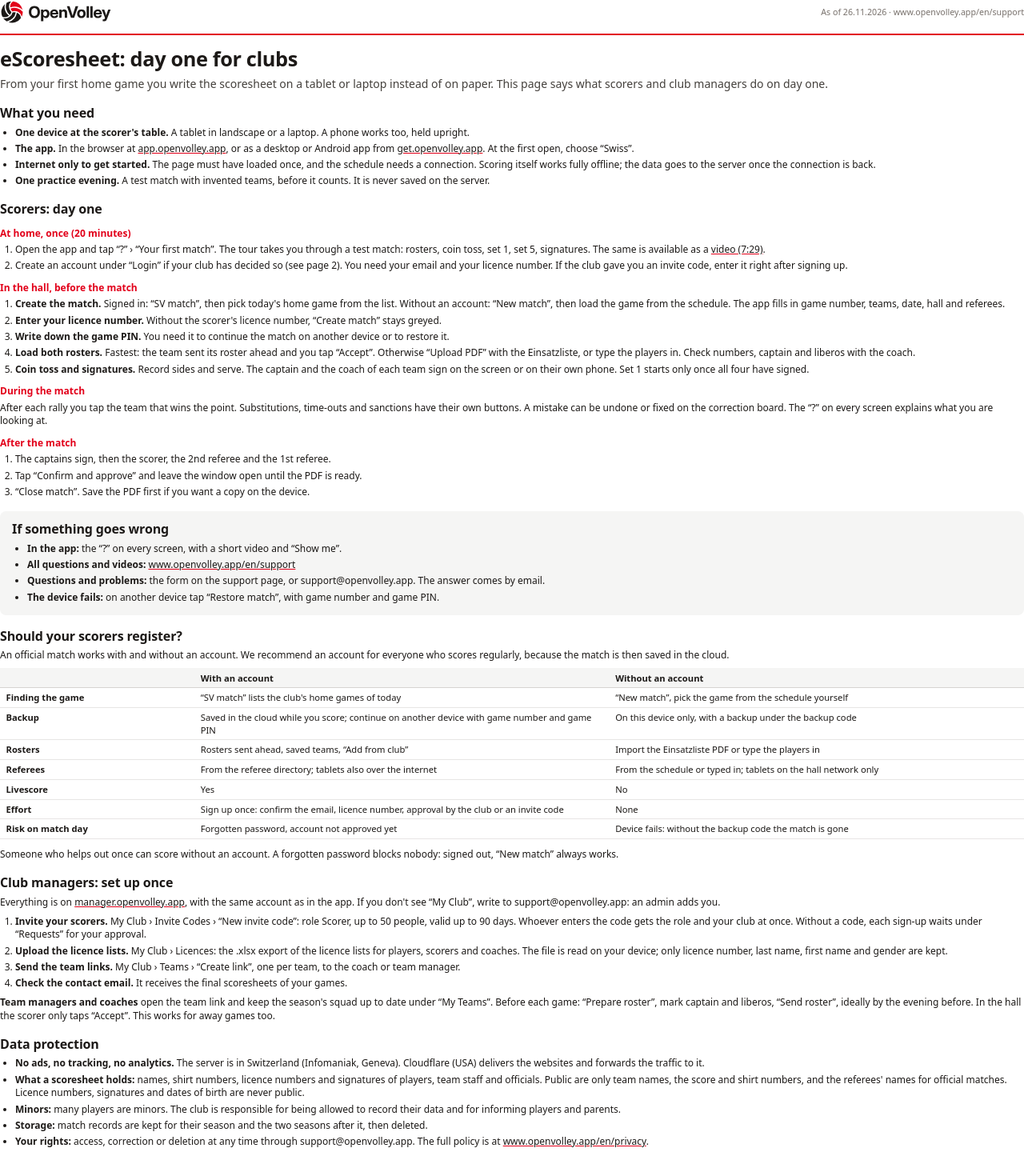
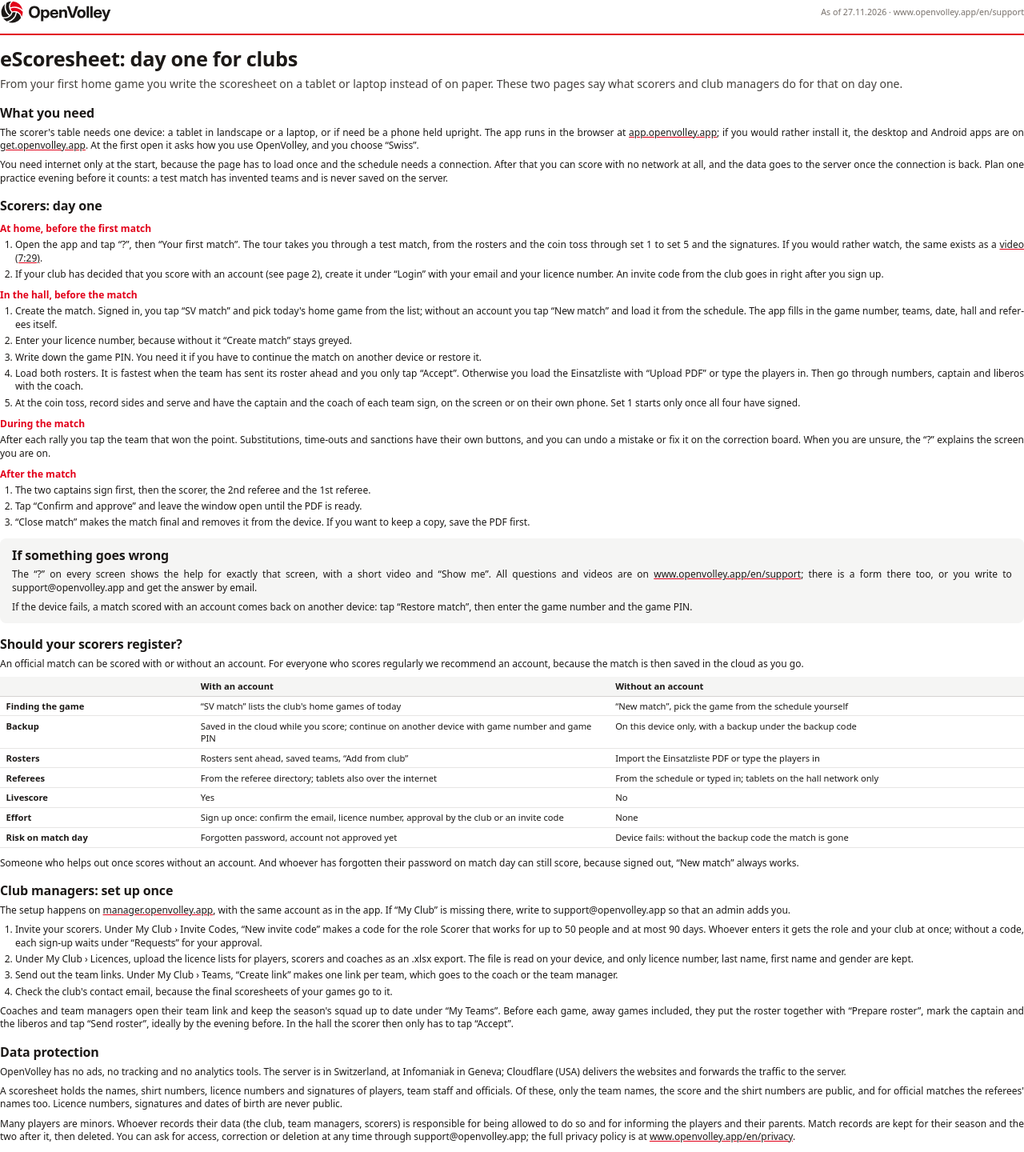
Before and after one commit to Lucanepa/openvolley_home, a website: page support/guides/src/club-day-one-en.html in a window 1280 px wide. Shown: the whole page at 80% size. Drawn offline with Linux system fonts and the light colour scheme; a web font is replaced by a local one.

Commit message:
support: club guide in plainer sentences, justified text
Running text instead of labelled bullets; the invented "20 minutes" is gone;
restoring after a device failure is said to need an account.

Co-Authored-By: Claude Fable 5.2 <noreply@anthropic.com>

```diff
--- a/support/guides/src/club-day-one-en.html
+++ b/support/guides/src/club-day-one-en.html
@@ -6,58 +6,50 @@
 <link rel="stylesheet" href="club-day-one.css">
 </head>
 <body>
-<header><img src="../../../assets/brand/openvolley-lockup.svg" alt="OpenVolley"><span>As of 26.11.2026 · www.openvolley.app/en/support</span></header>
+<header><img src="../../../assets/brand/openvolley-lockup.svg" alt="OpenVolley"><span>As of 27.11.2026 · www.openvolley.app/en/support</span></header>
 
 <h1>eScoresheet: day one for clubs</h1>
-<p class="lead">From your first home game you write the scoresheet on a tablet or laptop instead of on paper. This page says what scorers and club managers do on day one.</p>
+<p class="lead">From your first home game you write the scoresheet on a tablet or laptop instead of on paper. These two pages say what scorers and club managers do for that on day one.</p>
 
 <h2>What you need</h2>
-<ul>
-<li><b>One device at the scorer's table.</b> A tablet in landscape or a laptop. A phone works too, held upright.</li>
-<li><b>The app.</b> In the browser at <a href="https://app.openvolley.app">app.openvolley.app</a>, or as a desktop or Android app from <a href="https://get.openvolley.app">get.openvolley.app</a>. At the first open, choose “Swiss”.</li>
-<li><b>Internet only to get started.</b> The page must have loaded once, and the schedule needs a connection. Scoring itself works fully offline; the data goes to the server once the connection is back.</li>
-<li><b>One practice evening.</b> A test match with invented teams, before it counts. It is never saved on the server.</li>
-</ul>
+<p>The scorer's table needs one device: a tablet in landscape or a laptop, or if need be a phone held upright. The app runs in the browser at <a href="https://app.openvolley.app">app.openvolley.app</a>; if you would rather install it, the desktop and Android apps are on <a href="https://get.openvolley.app">get.openvolley.app</a>. At the first open it asks how you use OpenVolley, and you choose “Swiss”.</p>
+<p>You need internet only at the start, because the page has to load once and the schedule needs a connection. After that you can score with no network at all, and the data goes to the server once the connection is back. Plan one practice evening before it counts: a test match has invented teams and is never saved on the server.</p>
 
 <h2>Scorers: day one</h2>
 
-<h3>At home, once (20 minutes)</h3>
+<h3>At home, before the first match</h3>
 <ol>
-<li>Open the app and tap “?” › “Your first match”. The tour takes you through a test match: rosters, coin toss, set 1, set 5, signatures. The same is available as a <a href="https://www.openvolley.app/en/support#first-match">video (7:29)</a>.</li>
-<li>Create an account under “Login” if your club has decided so (see page 2). You need your email and your licence number. If the club gave you an invite code, enter it right after signing up.</li>
+<li>Open the app and tap “?”, then “Your first match”. The tour takes you through a test match, from the rosters and the coin toss through set 1 to set 5 and the signatures. If you would rather watch, the same exists as a <a href="https://www.openvolley.app/en/support#first-match">video (7:29)</a>.</li>
+<li>If your club has decided that you score with an account (see page 2), create it under “Login” with your email and your licence number. An invite code from the club goes in right after you sign up.</li>
 </ol>
 
 <h3>In the hall, before the match</h3>
 <ol>
-<li><b>Create the match.</b> Signed in: “SV match”, then pick today's home game from the list. Without an account: “New match”, then load the game from the schedule. The app fills in game number, teams, date, hall and referees.</li>
-<li><b>Enter your licence number.</b> Without the scorer's licence number, “Create match” stays greyed.</li>
-<li><b>Write down the game PIN.</b> You need it to continue the match on another device or to restore it.</li>
-<li><b>Load both rosters.</b> Fastest: the team sent its roster ahead and you tap “Accept”. Otherwise “Upload PDF” with the Einsatzliste, or type the players in. Check numbers, captain and liberos with the coach.</li>
-<li><b>Coin toss and signatures.</b> Record sides and serve. The captain and the coach of each team sign on the screen or on their own phone. Set 1 starts only once all four have signed.</li>
+<li>Create the match. Signed in, you tap “SV match” and pick today's home game from the list; without an account you tap “New match” and load it from the schedule. The app fills in the game number, teams, date, hall and referees itself.</li>
+<li>Enter your licence number, because without it “Create match” stays greyed.</li>
+<li>Write down the game PIN. You need it if you have to continue the match on another device or restore it.</li>
+<li>Load both rosters. It is fastest when the team has sent its roster ahead and you only tap “Accept”. Otherwise you load the Einsatzliste with “Upload PDF” or type the players in. Then go through numbers, captain and liberos with the coach.</li>
+<li>At the coin toss, record sides and serve and have the captain and the coach of each team sign, on the screen or on their own phone. Set 1 starts only once all four have signed.</li>
 </ol>
 
 <h3>During the match</h3>
-<p>After each rally you tap the team that wins the point. Substitutions, time-outs and sanctions have their own buttons. A mistake can be undone or fixed on the correction board. The “?” on every screen explains what you are looking at.</p>
+<p>After each rally you tap the team that won the point. Substitutions, time-outs and sanctions have their own buttons, and you can undo a mistake or fix it on the correction board. When you are unsure, the “?” explains the screen you are on.</p>
 
 <h3>After the match</h3>
 <ol>
-<li>The captains sign, then the scorer, the 2nd referee and the 1st referee.</li>
+<li>The two captains sign first, then the scorer, the 2nd referee and the 1st referee.</li>
 <li>Tap “Confirm and approve” and leave the window open until the PDF is ready.</li>
-<li>“Close match”. Save the PDF first if you want a copy on the device.</li>
+<li>“Close match” makes the match final and removes it from the device. If you want to keep a copy, save the PDF first.</li>
 </ol>
 
 <div class="box">
 <h2>If something goes wrong</h2>
-<ul>
-<li><b>In the app:</b> the “?” on every screen, with a short video and “Show me”.</li>
-<li><b>All questions and videos:</b> <a href="https://www.openvolley.app/en/support">www.openvolley.app/en/support</a></li>
-<li><b>Questions and problems:</b> the form on the support page, or support@openvolley.app. The answer comes by email.</li>
-<li><b>The device fails:</b> on another device tap “Restore match”, with game number and game PIN.</li>
-</ul>
+<p>The “?” on every screen shows the help for exactly that screen, with a short video and “Show me”. All questions and videos are on <a href="https://www.openvolley.app/en/support">www.openvolley.app/en/support</a>; there is a form there too, or you write to support@openvolley.app and get the answer by email.</p>
+<p>If the device fails, a match scored with an account comes back on another device: tap “Restore match”, then enter the game number and the game PIN.</p>
 </div>
 
 <h2 class="page2">Should your scorers register?</h2>
-<p>An official match works with and without an account. We recommend an account for everyone who scores regularly, because the match is then saved in the cloud.</p>
+<p>An official match can be scored with or without an account. For everyone who scores regularly we recommend an account, because the match is then saved in the cloud as you go.</p>
 <table>
 <thead><tr><th></th><th>With an account</th><th>Without an account</th></tr></thead>
 <tbody>
@@ -70,26 +62,21 @@
 <tr><th>Risk on match day</th><td>Forgotten password, account not approved yet</td><td>Device fails: without the backup code the match is gone</td></tr>
 </tbody>
 </table>
-<p>Someone who helps out once can score without an account. A forgotten password blocks nobody: signed out, “New match” always works.</p>
+<p>Someone who helps out once scores without an account. And whoever has forgotten their password on match day can still score, because signed out, “New match” always works.</p>
 
 <h2>Club managers: set up once</h2>
-<p>Everything is on <a href="https://manager.openvolley.app">manager.openvolley.app</a>, with the same account as in the app. If you don't see “My Club”, write to support@openvolley.app: an admin adds you.</p>
+<p>The setup happens on <a href="https://manager.openvolley.app">manager.openvolley.app</a>, with the same account as in the app. If “My Club” is missing there, write to support@openvolley.app so that an admin adds you.</p>
 <ol>
-<li><b>Invite your scorers.</b> My Club › Invite Codes › “New invite code”: role Scorer, up to 50 people, valid up to 90 days. Whoever enters the code gets the role and your club at once. Without a code, each sign-up waits under “Requests” for your approval.</li>
-<li><b>Upload the licence lists.</b> My Club › Licences: the .xlsx export of the licence lists for players, scorers and coaches. The file is read on your device; only licence number, last name, first name and gender are kept.</li>
-<li><b>Send the team links.</b> My Club › Teams › “Create link”, one per team, to the coach or team manager.</li>
-<li><b>Check the contact email.</b> It receives the final scoresheets of your games.</li>
+<li>Invite your scorers. Under My Club › Invite Codes, “New invite code” makes a code for the role Scorer that works for up to 50 people and at most 90 days. Whoever enters it gets the role and your club at once; without a code, each sign-up waits under “Requests” for your approval.</li>
+<li>Under My Club › Licences, upload the licence lists for players, scorers and coaches as an .xlsx export. The file is read on your device, and only licence number, last name, first name and gender are kept.</li>
+<li>Send out the team links. Under My Club › Teams, “Create link” makes one link per team, which goes to the coach or the team manager.</li>
+<li>Check the club's contact email, because the final scoresheets of your games go to it.</li>
 </ol>
-<p><b>Team managers and coaches</b> open the team link and keep the season's squad up to date under “My Teams”. Before each game: “Prepare roster”, mark captain and liberos, “Send roster”, ideally by the evening before. In the hall the scorer only taps “Accept”. This works for away games too.</p>
+<p>Coaches and team managers open their team link and keep the season's squad up to date under “My Teams”. Before each game, away games included, they put the roster together with “Prepare roster”, mark the captain and the liberos and tap “Send roster”, ideally by the evening before. In the hall the scorer then only has to tap “Accept”.</p>
 
 <h2>Data protection</h2>
-<ul>
-<li><b>No ads, no tracking, no analytics.</b> The server is in Switzerland (Infomaniak, Geneva). Cloudflare (USA) delivers the websites and forwards the traffic to it.</li>
-<li><b>What a scoresheet holds:</b> names, shirt numbers, licence numbers and signatures of players, team staff and officials. Public are only team names, the score and shirt numbers, and the referees' names for official matches. Licence numbers, signatures and dates of birth are never public.</li>
-<li><b>Minors:</b> many players are minors. The club is responsible for being allowed to record their data and for informing players and parents.</li>
-<li><b>Storage:</b> match records are kept for their season and the two seasons after it, then deleted.</li>
-<li><b>Your rights:</b> access, correction or deletion at any time through support@openvolley.app. The full policy is at <a href="https://www.openvolley.app/en/privacy">www.openvolley.app/en/privacy</a>.</li>
-</ul>
-
+<p>OpenVolley has no ads, no tracking and no analytics tools. The server is in Switzerland, at Infomaniak in Geneva; Cloudflare (USA) delivers the websites and forwards the traffic to the server.</p>
+<p>A scoresheet holds the names, shirt numbers, licence numbers and signatures of players, team staff and officials. Of these, only the team names, the score and the shirt numbers are public, and for official matches the referees' names too. Licence numbers, signatures and dates of birth are never public.</p>
+<p>Many players are minors. Whoever records their data (the club, team managers, scorers) is responsible for being allowed to do so and for informing the players and their parents. Match records are kept for their season and the two after it, then deleted. You can ask for access, correction or deletion at any time through support@openvolley.app; the full privacy policy is at <a href="https://www.openvolley.app/en/privacy">www.openvolley.app/en/privacy</a>.</p>
 </body>
 </html>
--- a/support/guides/src/club-day-one.css
+++ b/support/guides/src/club-day-one.css
@@ -10,7 +10,7 @@
   font-weight: 100 900;
   unicode-range: U+0100-02BA, U+2C60-2C7F, U+A720-A7FF;
 }
-@page { size: A4; margin: 12mm 15mm 11mm; }
+@page { size: A4; margin: 10mm 15mm 9mm; }
 * { box-sizing: border-box; }
 html { font: 9pt/1.38 'Inter Variable', system-ui, sans-serif; color: #1c1917; }
 body { margin: 0; }
@@ -18,10 +18,12 @@ header { display: flex; align-items: center; justify-content: space-between; bor
 header img { height: 8mm; }
 header span { color: #78716c; font-size: 8pt; }
 h1 { font-size: 19pt; line-height: 1.15; margin: 0 0 2mm; letter-spacing: -0.015em; }
-.lead { font-size: 10.5pt; color: #44403c; margin: 0 0 4mm; }
+.lead { font-size: 10.5pt; color: #44403c; margin: 0 0 3mm; }
 h2 { font-size: 12pt; margin: 4mm 0 1.5mm; letter-spacing: -0.01em; break-after: avoid; }
-h3 { font-size: 9pt; margin: 3mm 0 1mm; color: #e2001a; break-after: avoid; }
+h3 { font-size: 9pt; margin: 2.5mm 0 1mm; color: #e2001a; break-after: avoid; }
+p, li { text-align: justify; hyphens: auto; }
 p { margin: 0 0 2mm; }
+.lead { text-align: left; }
 ul, ol { margin: 0 0 2mm; padding-left: 5mm; }
 li { margin-bottom: 1mm; }
 a { color: inherit; text-decoration: underline; text-decoration-color: #e2001a; }
@@ -31,5 +33,5 @@ thead th { background: #f5f5f4; border-bottom: 1px solid #d6d3d1; }
 tbody th { font-weight: 600; width: 19%; }
 td { width: 40.5%; }
 .page2 { break-before: page; }
-.box { background: #f5f5f4; border-radius: 2mm; padding: 3mm 4mm 1.5mm; margin-top: 4mm; break-inside: avoid; }
+.box { background: #f5f5f4; border-radius: 2mm; padding: 2.5mm 4mm 1mm; margin-top: 3mm; break-inside: avoid; }
 .box h2 { margin-top: 0; }
```
Also changed, not shown: support/guides/src/club-day-one-de.html (+29 -42 lines), 2 other files.
